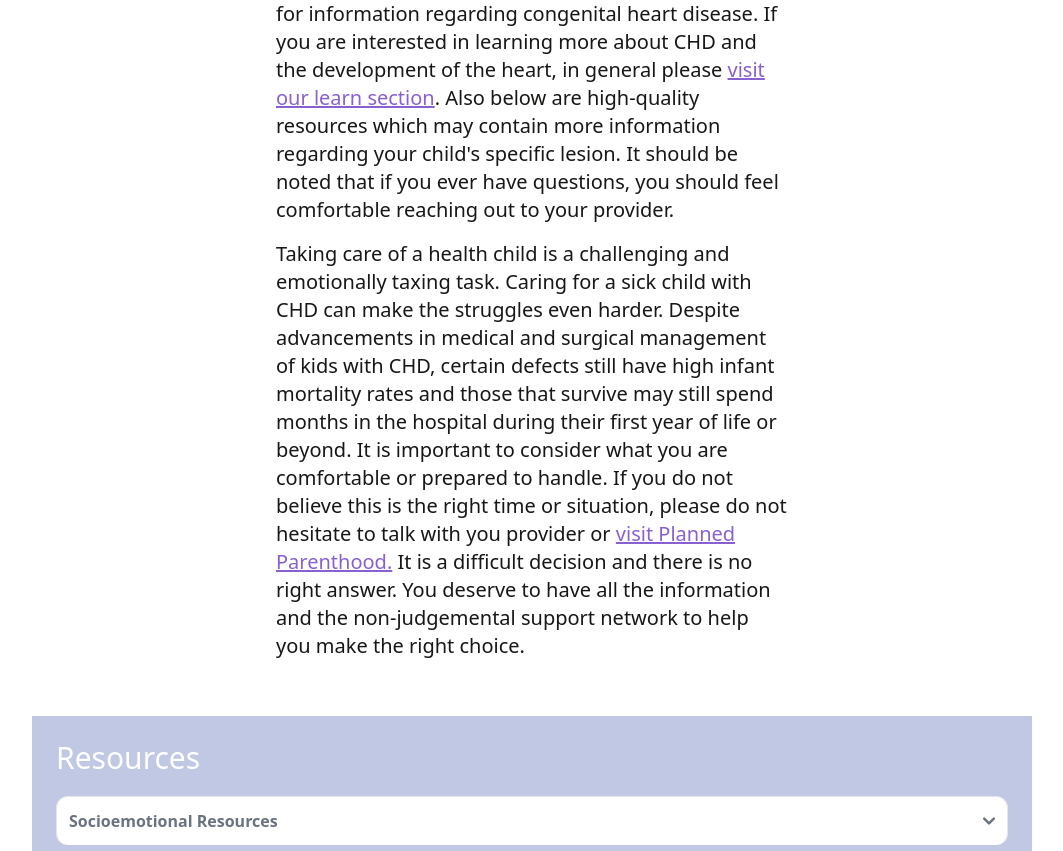
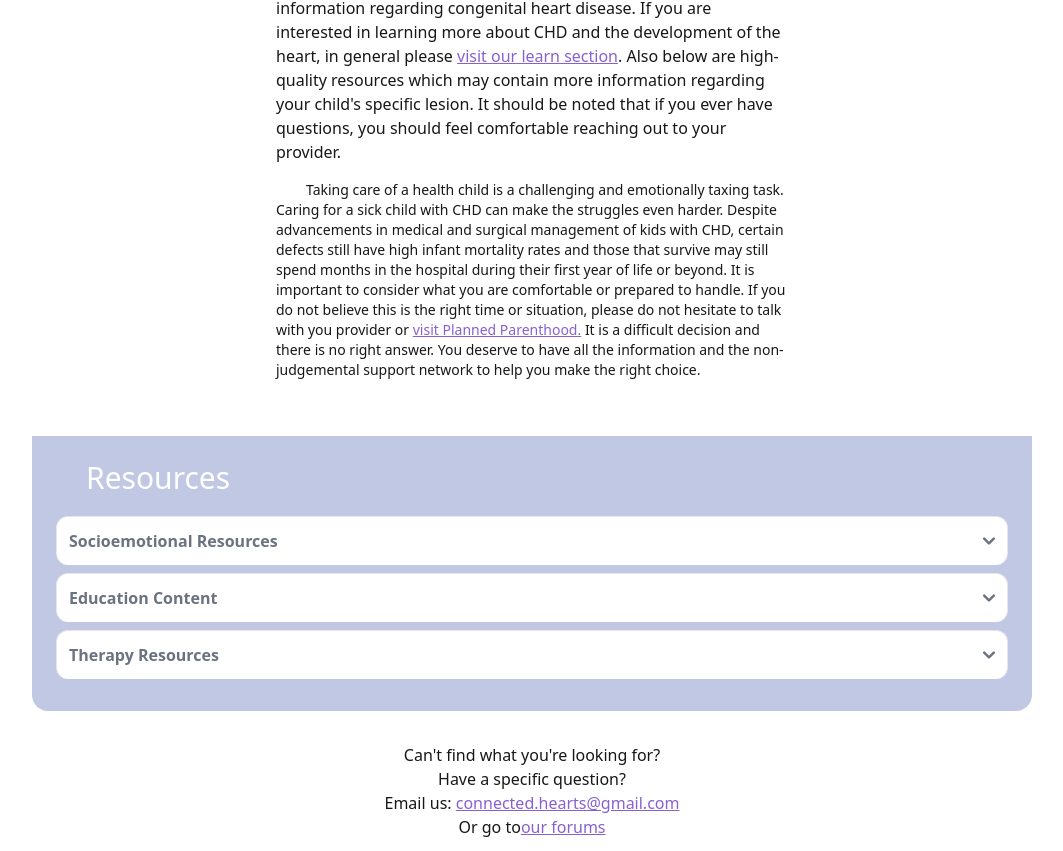
Before and after one commit to mhyneman8/heart-connected, a Next.js app: page /resources in a window 1280 px wide. Shown: the part 668-1519 px from the top of the page, without its empty margins (108-1171 px from the left). Built offline with nearby package versions, Linux system fonts and the light colour scheme.

Commit message:
Update styling

```diff
--- a/components/Forum.tsx
+++ b/components/Forum.tsx
@@ -1,10 +1,5 @@
 import { db } from '../firebase/clientApp';
-import {
-	collection,
-	query,
-	addDoc,
-	onSnapshot,
-} from '@firebase/firestore';
+import { collection, query, addDoc, onSnapshot } from '@firebase/firestore';
 import { useState, useEffect, ReactEventHandler } from 'react';
 import ForumAccordion from './ForumAccordion';
 
@@ -21,7 +16,6 @@ export default function Forum() {
 	const [forums, setForums] = useState([]);
 	const [newForum, setNewForum] = useState('');
 
-
 	// add item to database
 	const addForum = async (e: any) => {
 		e.preventDefault();
@@ -32,7 +26,6 @@ export default function Forum() {
 				comments: [],
 			});
 		}
-
 	};
 
 	// 	const forumDocuments = await getDocs(collection(db, 'forums'));
@@ -50,9 +43,9 @@ export default function Forum() {
 		const unsubscribe = onSnapshot(q, (documentSnapshot) => {
 			let forumsArr: any = [];
 			documentSnapshot.forEach((doc) => {
-				forumsArr.push({  id: doc.id, ...doc.data() });
+				forumsArr.push({ id: doc.id, ...doc.data() });
 			});
-			console.log(forumsArr)
+			console.log(forumsArr);
 			setForums(forumsArr);
 		});
 		setTimeout(() => {
@@ -60,12 +53,15 @@ export default function Forum() {
 		}, 2000);
 
 		return () => {
-			if (unsubscribe) unsubscribe
+			if (unsubscribe) unsubscribe;
 		};
 	}, []);
 
 	return (
-		<div className='w-screen flex flex-col'>
+		<div
+			className='w-screen flex flex-col'
+			id='forum'
+		>
 			<div
 				className='flex flex-col mx-auto justify-center mb-6'
 				id='accordion-collapse'
@@ -118,11 +114,7 @@ export default function Forum() {
 								placeholder='Topic'
 							/>
 						</label>
-						<button
-							type='submit'
-						>
-							Submit
-						</button>
+						<button type='submit'>Submit</button>
 					</form>
 				</div>
 			</div>
--- a/pages/learn.tsx
+++ b/pages/learn.tsx
@@ -17,7 +17,7 @@ export default function Learn() {
 		'h-72 w-full z-20 max-w-sm flex-col bg-teal flex text-4xl text-white rounded-lg justify-center items-center px-4 text-center m-auto hover:opacity-0 transition ease-in-out duration-500 bg-teal absolute top-0';
 
 	return (
-		<div className='max-w-[1000px] m-auto'>
+		<div className='max-w-[1000px] w-screen m-auto'>
 			<Navigation />
 			<Heading
 				credit={''}
@@ -37,7 +37,7 @@ export default function Learn() {
 					</Tooltip>{' '}
 					in a Nutshell:
 				</h3>
-				<div className='flex-col justify-center flex max-w-[70%] mx-auto'>
+				<div className='flex-col justify-center flex md:max-w-[70%] sm:max-w-[90%] mx-auto'>
 					This page will give you a concise overview of the early stages of cardiac development and the formation of
 					structural heart defects. In this section, we will explore the following topics:
 					<ul className='list-disc mt-3'>
@@ -122,12 +122,13 @@ export default function Learn() {
 					Inappropriate outflow development can also lead to misplacement of the coronary artery (vessels supplying the
 					heart muscle). In the final stages of structural development, atrioventricular (AV) and semi-lunar valves
 					form. Valve formation defects include{' '}
-					{/* <Tooltip
+					<Tooltip
 						text='Ebstein’s anomaly is a malformation of the tricuspid valve (connection between the right atrium and ventricle). Its large and inappropriate formation and alignment leads to backwards flow causing inefficient circulation into and through the pulmonary vessels.'
 						image='/heartpics/Ebstein.jpg'
 						imgAlt=''
-					> */}
-					Ebstein&apos;s anomaly {/* </Tooltip>{' '} */}
+					>
+						Ebstein&apos;s anomaly{' '}
+					</Tooltip>{' '}
 					or a bicuspid (two leaf, rather than the expected three leaf) aortic valve, which can present with early
 					tricuspid incompetency, aortic calcification, and/or heart failure. (Buijtendijk et al., 2020)
 				</p>
@@ -162,7 +163,7 @@ export default function Learn() {
 					credit={'Development of the ventricles and large arterial vessels'}
 				/>
 			)}
-			<div className='video-wrapper flex flex-col justify-center lg:flex-row mb-20 mt-20'>
+			<div className='video-wrapper flex flex-col justify-center  lg:flex-row mb-20 mt-20'>
 				<div className={videoBoxStyles}>
 					<button onClick={() => setShowVideo(true)}>
 						<div className={textBoxStyles}>Congenital Heart Defects Explained: Tetralogy of Fallot</div>
--- a/pages/resources.tsx
+++ b/pages/resources.tsx
@@ -9,45 +9,43 @@ import Image from 'next/image';
 
 export default function Resources() {
 	return (
-		<div className="max-w-[1000px] m-auto">
+		<div className='max-w-[1000px] m-auto'>
 			<Navigation />
-			<Heading credit={''} imgSrc={'/pics/Therapy_Resources.jpg'} heading='Resources for Those With Congenital Heart Disease' />
+			<Heading
+				credit={''}
+				imgSrc={'/pics/Therapy_Resources.jpg'}
+				heading='Resources for Those With Congenital Heart Disease'
+			/>
 
 			<div className='body flex flex-col justify-center mb-8'>
-				<div className='m-auto text-xl max-w-lg'>
-					It can be overwhelming when scouring the internet for information
-					regarding congenital heart disease. If you are interested in learning
-					more about CHD and the development of the heart, in general please{' '}
+				<div className='m-auto  max-w-lg'>
+					It can be overwhelming when scouring the internet for information regarding congenital heart disease. If you
+					are interested in learning more about CHD and the development of the heart, in general please{' '}
 					<Link
 						className='underline text-purple hover:text-teal'
 						href='/learn'
 					>
 						visit our learn section
 					</Link>
-					. Also below are high-quality resources which may contain more
-					information regarding your child&apos;s specific lesion. It should be noted
-					that if you ever have questions, you should feel comfortable reaching
-					out to your provider.
+					. Also below are high-quality resources which may contain more information regarding your child&apos;s
+					specific lesion. It should be noted that if you ever have questions, you should feel comfortable reaching out
+					to your provider.
 				</div>
-				<div className='m-auto text-xl max-w-lg text-sm my-4'>
-					Taking care of a health child is a challenging and emotionally taxing
-					task. Caring for a sick child with CHD can make the struggles even
-					harder. Despite advancements in medical and surgical management of
-					kids with CHD, certain defects still have high infant mortality rates
-					and those that survive may still spend months in the hospital during
-					their first year of life or beyond. It is important to consider what
-					you are comfortable or prepared to handle. If you do not believe this
-					is the right time or situation, please do not hesitate to talk with
-					you provider or{' '}
+				<div className='m-auto  max-w-lg text-sm my-4'>
+					Taking care of a health child is a challenging and emotionally taxing task. Caring for a sick child with CHD
+					can make the struggles even harder. Despite advancements in medical and surgical management of kids with CHD,
+					certain defects still have high infant mortality rates and those that survive may still spend months in the
+					hospital during their first year of life or beyond. It is important to consider what you are comfortable or
+					prepared to handle. If you do not believe this is the right time or situation, please do not hesitate to talk
+					with you provider or{' '}
 					<Link
 						className='underline text-purple hover:text-teal'
 						href='https://www.plannedparenthood.org/'
 					>
 						visit Planned Parenthood.
 					</Link>{' '}
-					It is a difficult decision and there is no right answer. You deserve
-					to have all the information and the non-judgemental support network to
-					help you make the right choice.
+					It is a difficult decision and there is no right answer. You deserve to have all the information and the
+					non-judgemental support network to help you make the right choice.
 				</div>
 
 				<div className='mx-auto mt-10 w-full bg-indigo rounded-b-2xl p-6'>
@@ -69,11 +67,11 @@ export default function Resources() {
 				</div>
 			</div>
 
-			<div className='mb-5 max-w-[65%] flex-col justify-center m-auto'>
-				Can&apos;t find what you&apos;re looking for? Have a specific question?{' '}
-				<br></br>
-				Email us: <a href=''>connected.hearts@gmail.com</a>, or go to
-				<a href=''> our forum</a>
+			<div className='flex-col justify-center text-center mb-5 indent-0'>
+				Can&apos;t find what you&apos;re looking for? <br></br>Have a specific question? <br></br>
+				Email us: <a href=''>connected.hearts@gmail.com</a>
+				<br></br>Or go to{''}
+				<Link href='/network#forum'>our forums</Link>
 			</div>
 		</div>
 	);
--- a/styles/globals.css
+++ b/styles/globals.css
@@ -17,8 +17,24 @@
 }
 
 body {
-
+	margin: auto;
+	padding: 0 20px;
 	color: #191716;
 	background: #fff;
+	font-size: 16px;
+	text-indent: 30px;
+}
 
+a {
+	text-decoration: underline;
+	color: #8860d0;
 }
+a:hover {
+	color: #5ab9ea;
+}
+
+@media (max-width: 786px) {
+	body {
+		font-size: 14px;
+	}
+}
```
Lines whose indentation alone changed are shown as unchanged.
